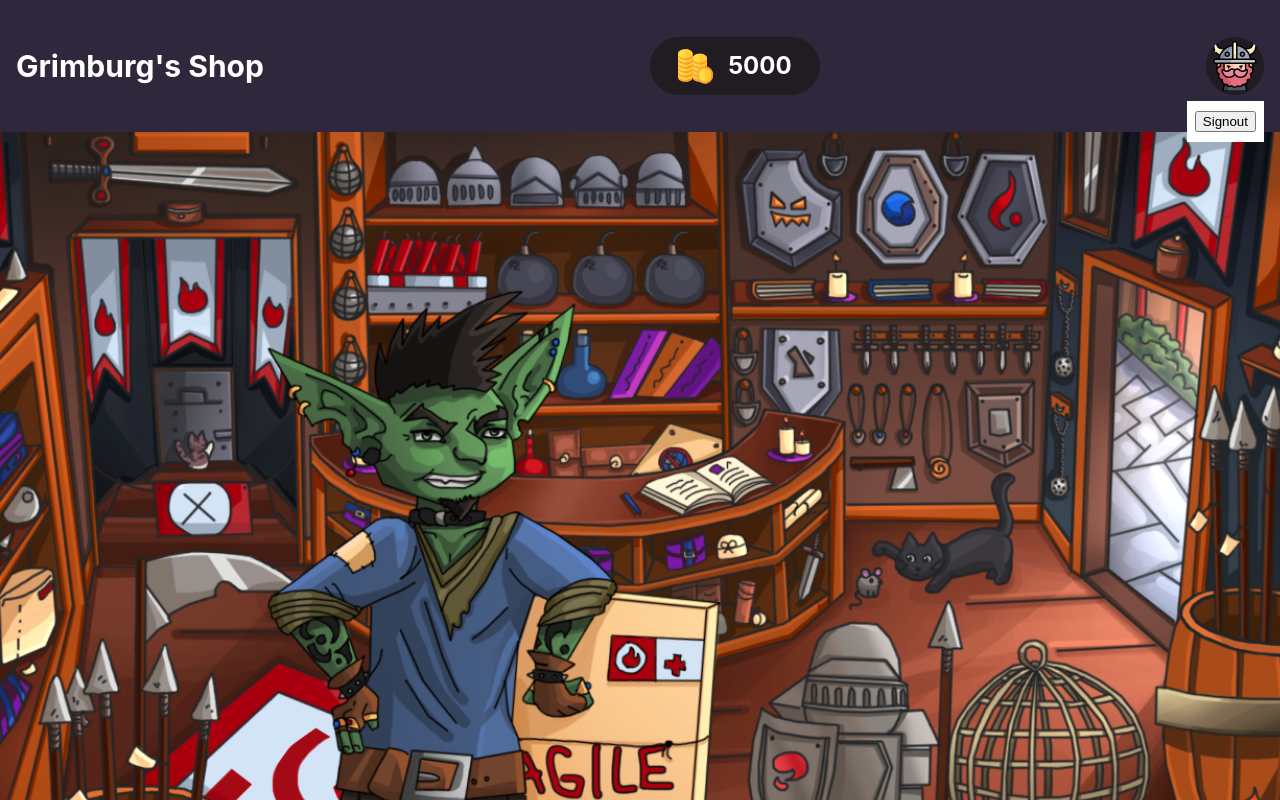
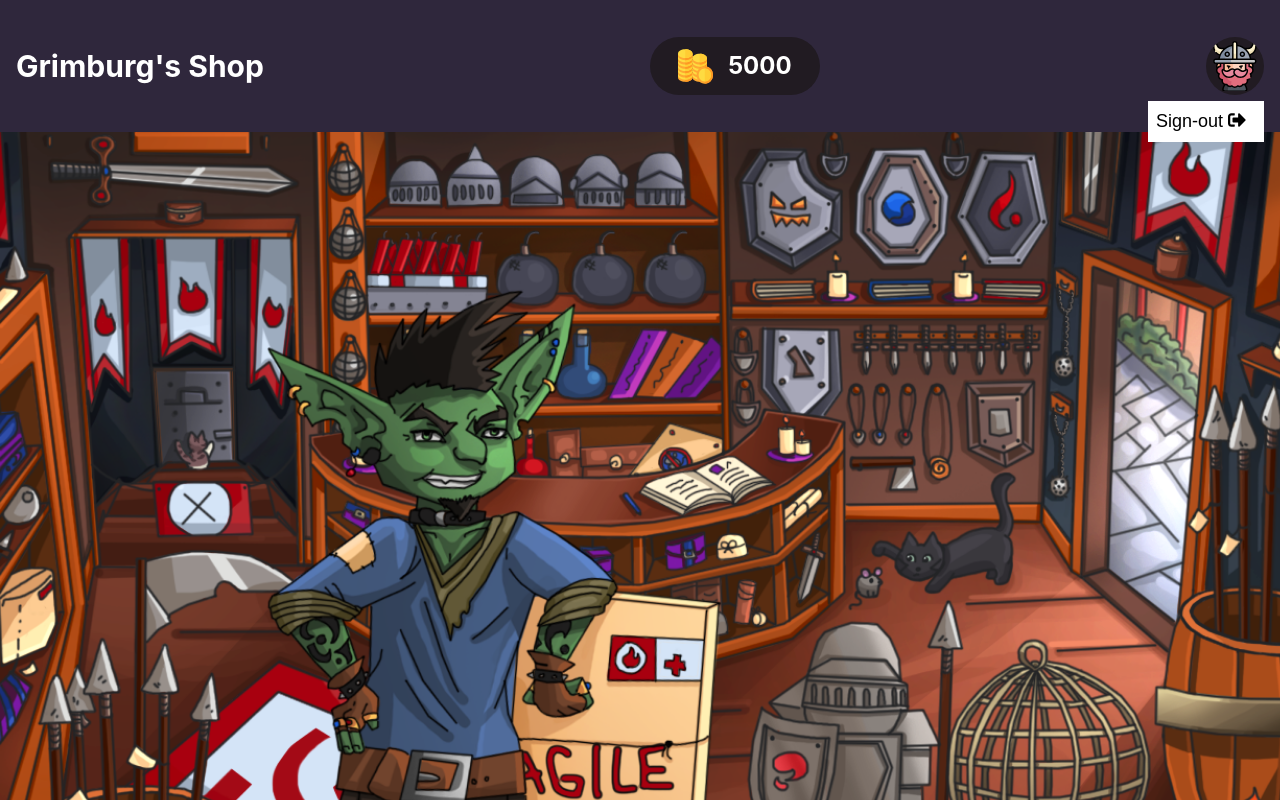
Before and after one commit to FahadHameed89/React-Redux-Router---RPG-Shop-Team-Project, a React (Create React App) app: page /products in a window 1280 px wide. Both pictures are taken after a click on the element 1235 px from the left and 66 px from the top of the page. Shown: the top 800 px of the page. Built offline with nearby package versions, Linux system fonts and the light colour scheme.

Commit message:
Installed font-awesome library; added font-awesome to UserProfile jsx; styled UserProfile

```diff
--- a/package.json
+++ b/package.json
@@ -3,6 +3,9 @@
   "version": "0.1.0",
   "private": true,
   "dependencies": {
+    "@fortawesome/fontawesome-svg-core": "^1.2.30",
+    "@fortawesome/free-solid-svg-icons": "^5.14.0",
+    "@fortawesome/react-fontawesome": "^0.1.11",
     "@testing-library/jest-dom": "^4.2.4",
     "@testing-library/react": "^9.3.2",
     "@testing-library/user-event": "^7.1.2",
--- a/src/app/UserProfile.jsx
+++ b/src/app/UserProfile.jsx
@@ -1,5 +1,8 @@
 import React, { useState } from 'react';
 import './css/user-profile.css';
+
+import { FontAwesomeIcon } from '@fortawesome/react-fontawesome'
+import { faSignOutAlt } from '@fortawesome/free-solid-svg-icons'
 
 export default () => {
   const [isOpen, setIsOpen] = useState(false);
@@ -24,7 +27,8 @@ export default () => {
 
       { isOpen &&
         <div className="dropdown__menu">
-          <button onClick={() => signout()}>Signout</button>
+          <button onClick={() => signout()}>Sign-out <FontAwesomeIcon icon={faSignOutAlt} />
+          </button>
         </div>
       }
 
--- a/src/app/css/user-profile.css
+++ b/src/app/css/user-profile.css
@@ -6,6 +6,8 @@
   position: absolute;
   transform-origin: top right;
   right: 0;
+
+  width: 100px;
 
   background-color: #FFF;
   padding: 10px 8px;
@@ -19,3 +21,19 @@
   bottom: 0;
   left: 0;
 }
+
+.font-awesome {
+  color: black;
+  font-size: 16px;
+}
+
+button {
+  font-size: large;
+  padding: 0;
+  border: none;
+  background: none;
+}
+
+button:hover{
+  text-decoration: underline 2px;
+}
```
Also changed, not shown: 1 other file (tests, documents, lock files or other folders).
